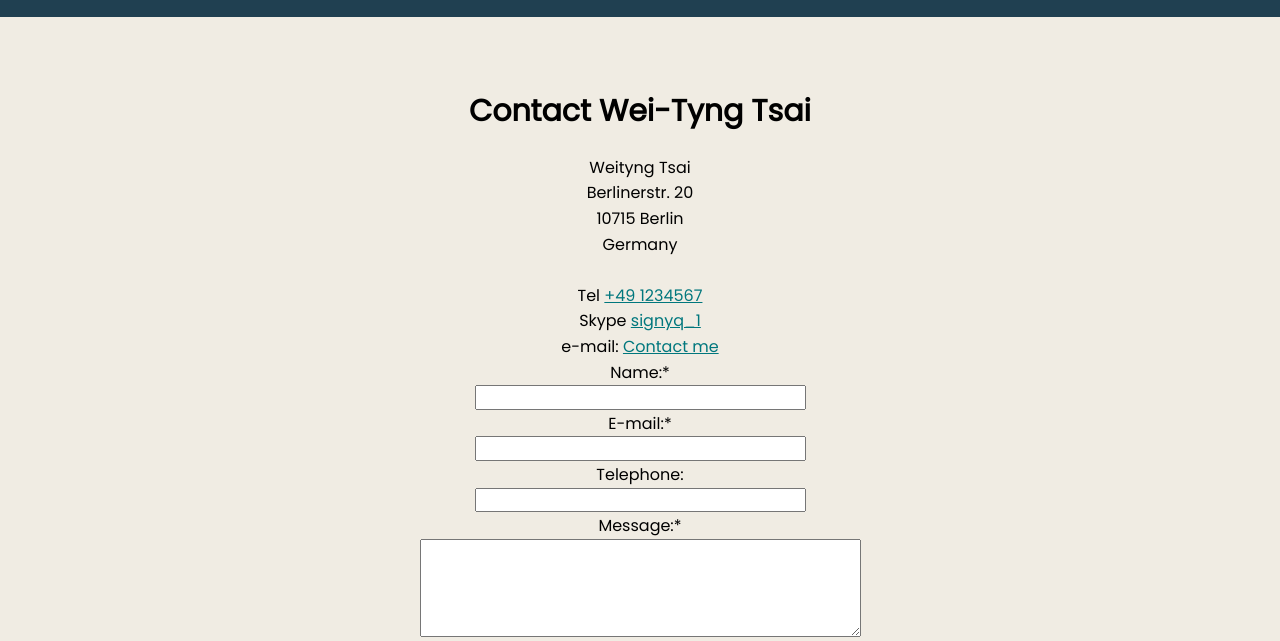
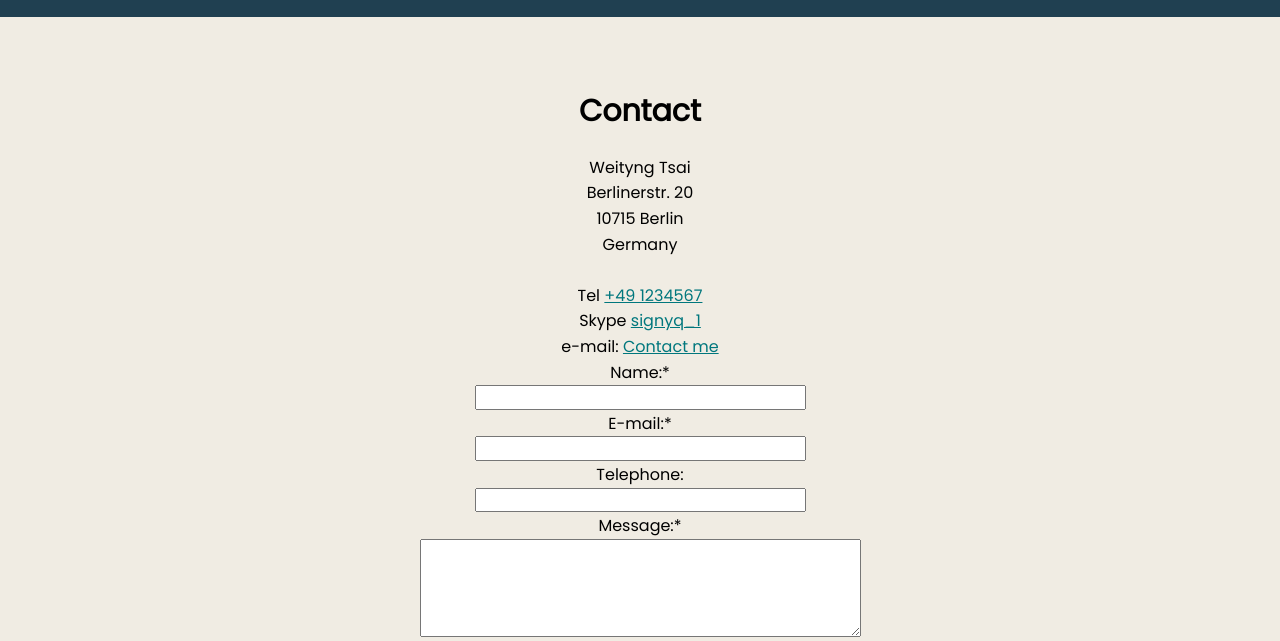
Before and after one commit to wttsai22/website-portfolio, a plain HTML site: page contact.html in a window 1280 px wide. Shown: the part 101-742 px from the top of the page. Drawn offline with nearby package versions, Linux system fonts and the light colour scheme.

Commit message:
Update contact.html

```diff
--- a/contact.html
+++ b/contact.html
@@ -39,7 +39,7 @@
 
   <main id="content-wrap">
   <div class="layout-center">
-  <h1>Contact Wei-Tyng Tsai</h1>
+  <h1>Contact</h1>
   <!---contact info--->
   <div>
     Weityng Tsai
```
